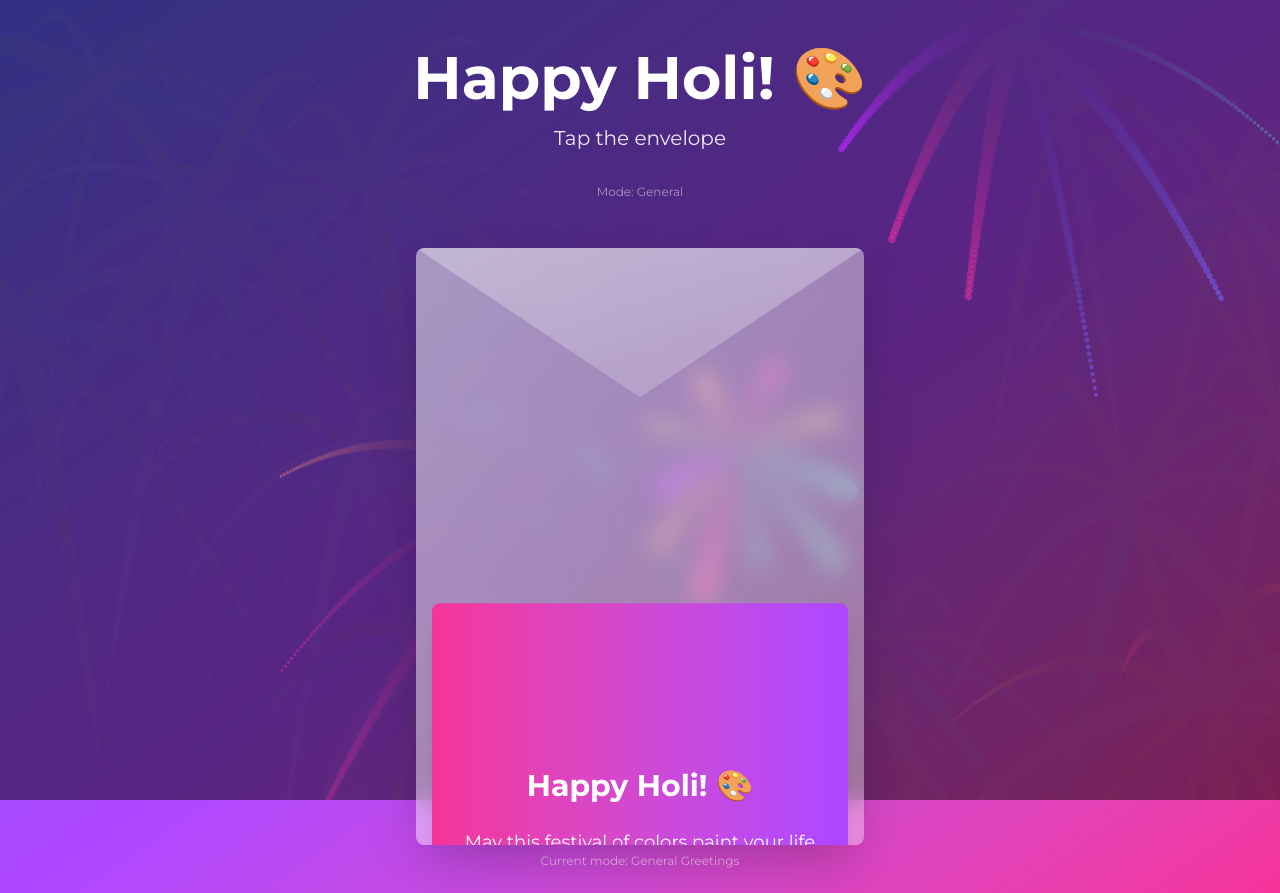
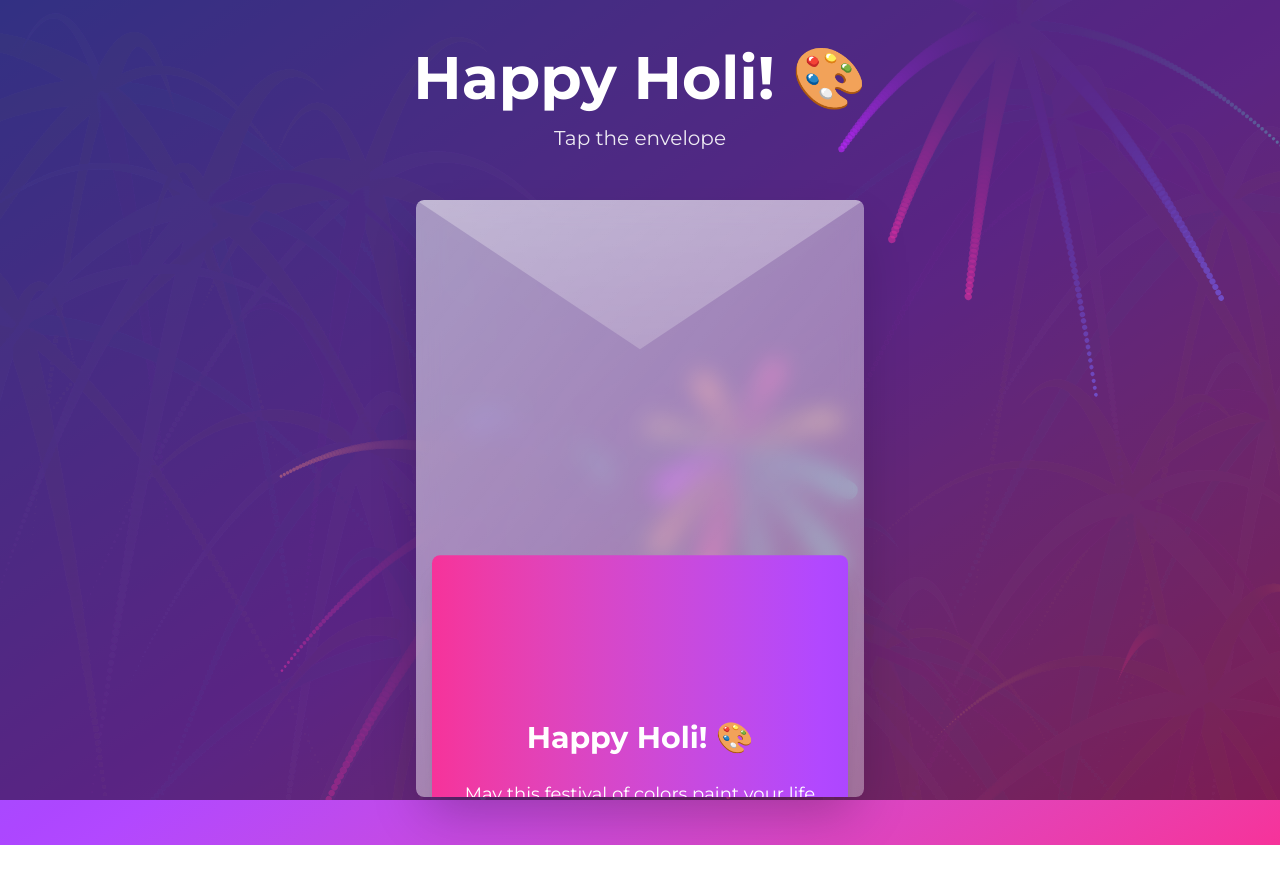
Before and after one commit to ACE-codes21/hpyholi, a Next.js app: page / in a window 1280 px wide. After the commit the page ends 845 px from the top, so only its background shows below. Built offline with nearby package versions, Linux system fonts and the light colour scheme.

Commit message:
Removed debug information and mode indicators

```diff
--- a/src/app/page.tsx
+++ b/src/app/page.tsx
@@ -25,10 +25,6 @@ export default function Home() {
           <p className="text-white/90 text-lg md:text-xl mb-8 animate-slide-up">
             {isNaira ? 'I made this special card just for you!' : 'Tap the envelope'}
           </p>
-          {/* Debug info - will remove after testing */}
-          <p className="text-white/50 text-xs">
-            Mode: {isNaira ? 'Personalized for Naira' : 'General'}
-          </p>
         </div>
         <Envelope name={name} />
       </div>
--- a/src/components/Envelope.tsx
+++ b/src/components/Envelope.tsx
@@ -1,6 +1,6 @@
 "use client";
 
-import { useState, useRef, useEffect } from 'react';
+import { useState, useRef } from 'react';
 import { motion, AnimatePresence } from 'framer-motion';
 
 interface EnvelopeProps {
@@ -12,11 +12,6 @@ const Envelope: React.FC<EnvelopeProps> = ({ name }) => {
   const [currentPage, setCurrentPage] = useState(0);
   const envelopeRef = useRef<HTMLDivElement>(null);
   const isNaira = name?.toLowerCase() === 'naira';
-
-  // Debug log when component mounts or name changes
-  useEffect(() => {
-    console.log('Envelope Component:', { name, isNaira, currentGreetings: isNaira ? 'Naira\'s' : 'General' });
-  }, [name, isNaira]);
 
   const nairasGreetings = [
     {
@@ -69,7 +64,6 @@ const Envelope: React.FC<EnvelopeProps> = ({ name }) => {
     }
   ];
 
-  // Explicitly choose greetings based on name
   const greetings = isNaira ? nairasGreetings : generalGreetings;
 
   const createColorBurst = (x: number, y: number) => {
@@ -152,10 +146,6 @@ const Envelope: React.FC<EnvelopeProps> = ({ name }) => {
           </motion.div>
         </AnimatePresence>
       </div>
-      {/* Debug info */}
-      <div className="absolute -bottom-6 left-0 right-0 text-center text-white/50 text-xs">
-        Current mode: {isNaira ? 'Naira\'s Greetings' : 'General Greetings'}
-      </div>
     </div>
   );
 };
```
